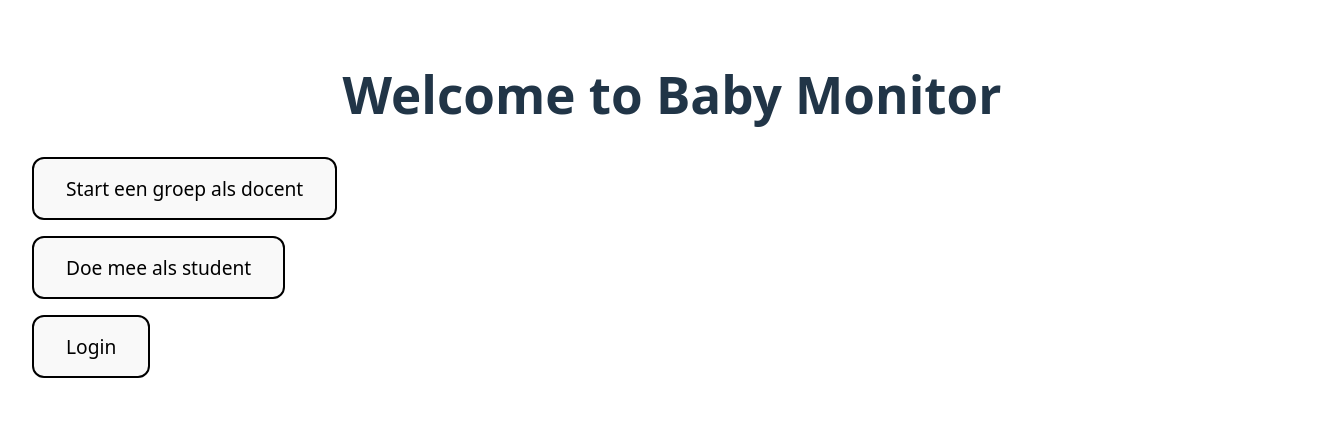
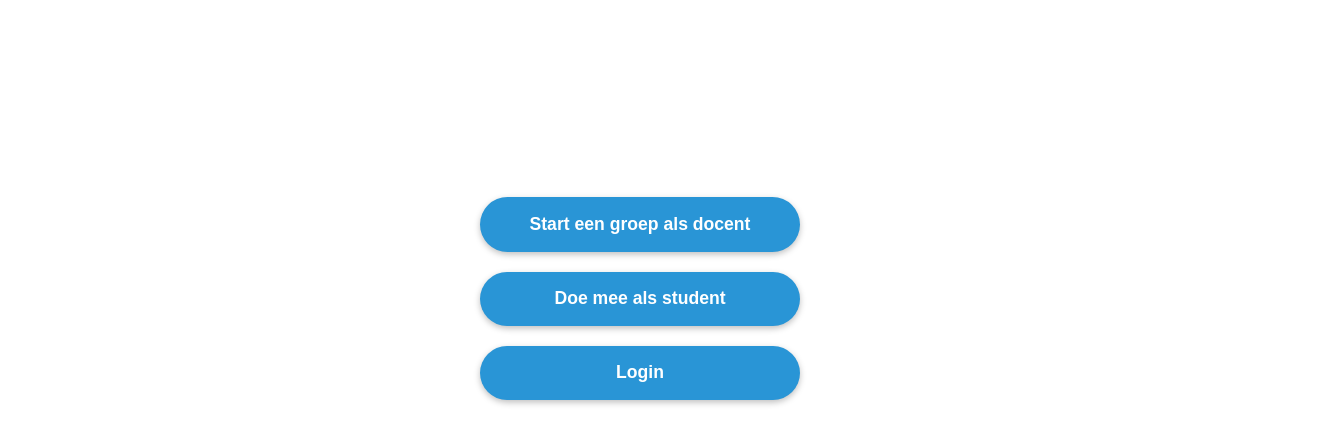
Before and after one commit to jarod2548/BabyMonitor_Frontend, a React (Vite) app: page / in a window 1280 px wide. Shown: the top 444 px of the page, 1344 px wide, since content can reach past the window. Built offline with nearby package versions, Linux system fonts and the light colour scheme; no server answers.

Commit message:
Home_Pagine_WIP

```diff
--- a/src/pages/Home/App.css
+++ b/src/pages/Home/App.css
@@ -1,136 +1,107 @@
-html, body {
+* {
+  box-sizing: border-box;
   margin: 0;
   padding: 0;
+}
+
+html,body{
+  height: 100%;
+  width: 100%;
+}
+
+body {
+  background: #ffffff;
+  font-family: Arial, sans-serif;
+}
+
+#root {
+  display: flex;
+  flex-direction: column;
+  justify-content: center;
   height: 100%;
 }
-  #root {
-    width: 100%;
-    max-width: none;
-    margin: 0;
-    padding: 2rem;
-    text-align: center;
-  }
 
-.logo {
-  height: 6em;
-  padding: 1.5em;
-  will-change: filter;
-  transition: filter 300ms;
-}
-.logo:hover {
-  filter: drop-shadow(0 0 2em #646cffaa);
-}
-.logo.react:hover {
-  filter: drop-shadow(0 0 2em #61dafbaa);
+.button-group {
+  display: flex;
+  height: 0%;
+  width: 100%;
+  flex-direction: column;
+  justify-content: center;
+  align-items: center;
+  gap: 1.25rem;
 }
 
-@keyframes logo-spin {
-  from {
-    transform: rotate(0deg);
-  }
-  to {
-    transform: rotate(360deg);
-  }
+.button-group button {
+  width: 25%;
+  padding: 1.3% 0;
+  border: none;
+  border-radius: 50px;
+  background: #2995d6;
+  color: white;
+  font-size: 1.1rem;
+  font-weight: 700;
+  cursor: pointer;
+  box-shadow: 0 0.3vh 0.8vh rgba(0, 0, 0, 0.25);
+  transition: transform 0.15s ease;
 }
 
-@media (prefers-reduced-motion: no-preference) {
-  a:nth-of-type(2) .logo {
-    animation: logo-spin infinite 20s linear;
-  }
-}
-
-.card {
-  padding: 2em;
-}
-
-.read-the-docs {
-  color: #888;
+.button-group button:hover {
+  transform: translateY(-1px);
 }
 
 .overlay {
   position: fixed;
-  top: 0;
-  left: 0;
-  width: 100vw;    /* full screen width */
-  height: 100vh;   /* full screen height */
-  background: rgba(0, 0, 0, 0.3); /* optional dim effect */
-  border: solid black 1px;
+  inset: 0;
+  background: rgba(0, 0, 0, 0.3);
   display: flex;
-  align-items: center;     /* vertically center */
-  justify-content: center; /* horizontally center */
+  align-items: center;
+  justify-content: center;
   z-index: 9999;
 }
 
-/* The actual modal/form box */
 .overlay .modal-box {
-  width: 70%;          /* 50% of screen width */
-  max-width: 1200px;    /* optional max width */
-  padding: 2rem;
+  width: min(70%, 1200px);
+  padding: 2%;
   background: #fff;
-  border-radius: 20px;
-  box-shadow: 0 4px 20px rgba(0,0,0,0.2);
+  border-radius: 1.5%;
+  box-shadow: 0 0.3% 2% rgba(0, 0, 0, 0.2);
   display: flex;
   flex-direction: column;
   align-items: center;
-  justify-content: center;
   text-align: center;
 }
 
 .overlay .modal-box input {
   width: 80%;
-  max-width: 400px;
-  padding: 10px;
+  max-width: 40%;
+  padding: 1%;
   margin-top: 1rem;
-  border-radius: 10px;
+  border-radius: 1%;
   border: 1px solid #ccc;
   text-align: center;
   font-size: 1rem;
 }
-.button-group {
-  display: flex;
-  flex-direction: column; /* stack vertically */
-  align-items: flex-start; /* align to left */
-  gap: 1rem; /* space between buttons */
-  margin: 2rem 0; /* space from top */
-}
-
-.button-group button {
-  padding: 1rem 2rem; /* bigger buttons */
-  font-size: 1.2rem; /* bigger text */
-  border-radius: 12px; /* rounded corners */
-  border: none;
-  cursor: pointer;
-  border: solid black 2px;
-  color: black;
-  transition: transform 0.2s, background-color 0.2s;
-}
-
-.button-group button:hover {
-  background-color: #5058e0; /* slightly darker on hover */
-  transform: scale(1.05);
-}
 
 .group-list {
   display: flex;
-  flex-direction: column;   /* stack buttons vertically */
-  align-items: center;      /* center horizontally */
-  gap: 1rem;                /* space between buttons */
+  flex-direction: column;
+  align-items: center;
+  gap: 1rem;
   width: 100%;
 }
 
 .group-list button {
   width: 60%;
-  padding: 1rem;
+  padding: 1%;
   font-size: 1.1rem;
-  border-radius: 12px;
+  border-radius: 1%;
   border: none;
-  background-color: #4CAF50; /* medical green */
+  background-color: #4caf50;
   color: white;
   cursor: pointer;
-  transition: transform 0.2s, background-color 0.2s;
+  transition: transform 0.15s ease;
 }
 
 .group-list button:hover {
-  background-color: #43a047; /* slightly darker */
   transform: scale(1.03);
 }
--- a/src/pages/Home/App.tsx
+++ b/src/pages/Home/App.tsx
@@ -30,8 +30,8 @@ function Home() {
 
   const fetchGroepen = async () => {
     try {
-      const response = await groupService.getGroups();
-      setGroepen(response.data);
+      const response = await groupService.getFakeGroups();
+      setGroepen(response);
     } catch (error) {
       console.log(error);
     }
@@ -76,7 +76,7 @@ function Home() {
 
   return (
     <div>
-      <h1>Welcome to Baby Monitor</h1>
+      <h1></h1>
       <div className="button-group">
         <button onClick={showCreateGroup}>Start een groep als docent</button>
         <button onClick={showJoinGroup}>Doe mee als student</button>
```
